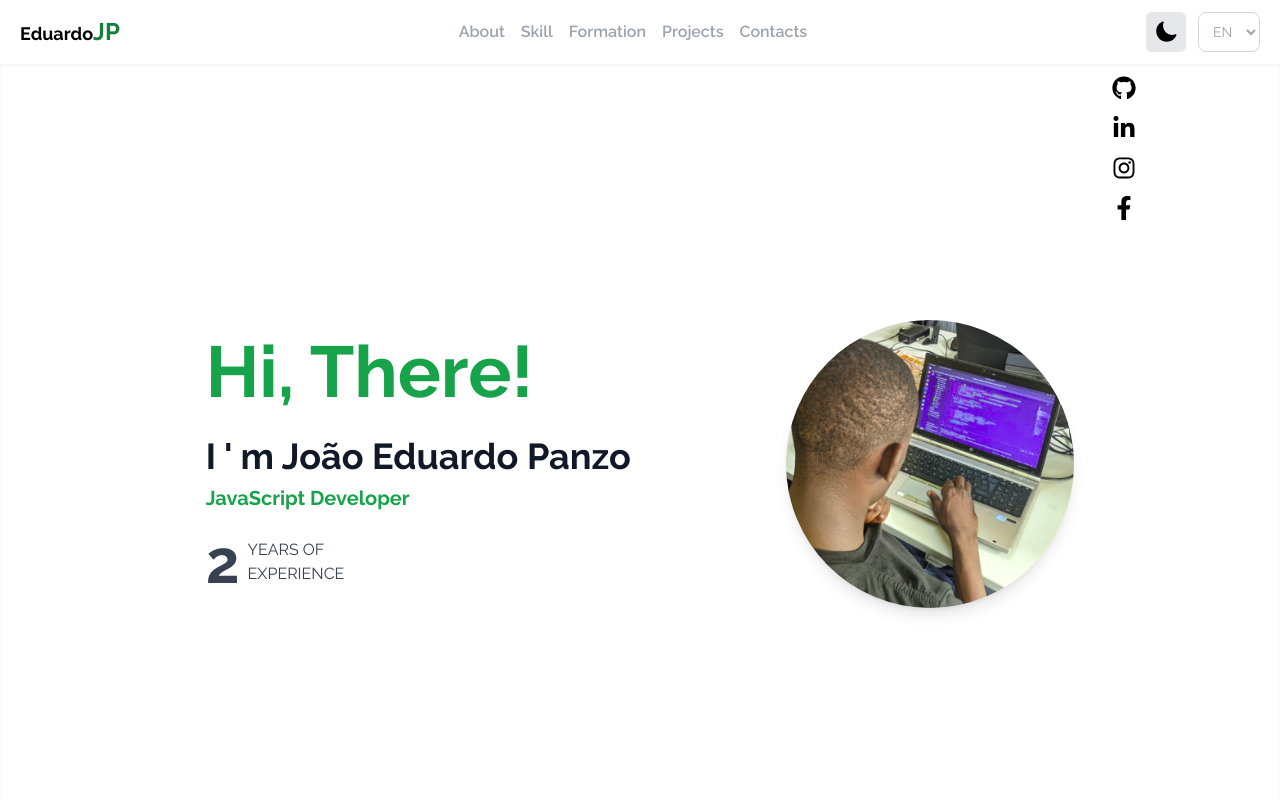
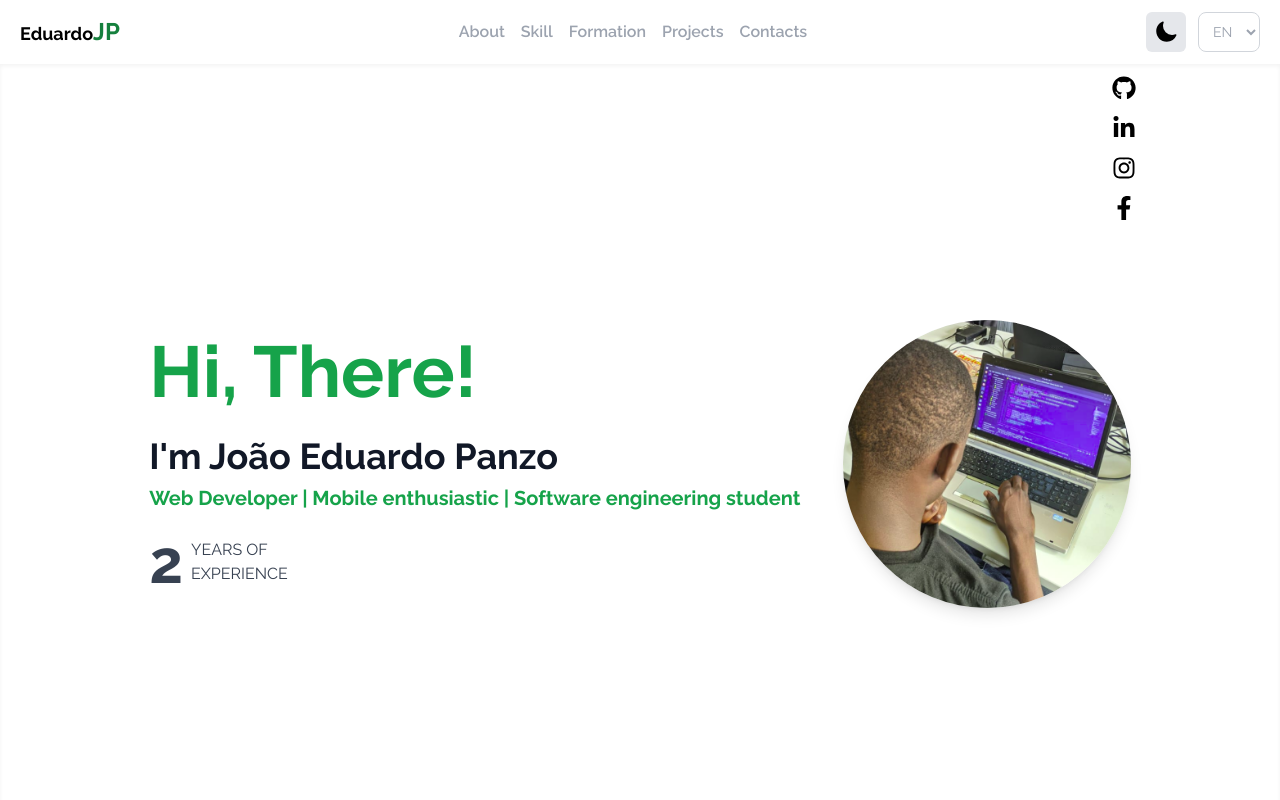
Before and after one commit to eduardojpanzo/portfolio, a Next.js app: page /en in a window 1280 px wide. Shown: the top 800 px of the page. Built offline with nearby package versions, Linux system fonts and the light colour scheme.

Commit message:
feat: tradução no banner

```diff
--- a/messages/en.json
+++ b/messages/en.json
@@ -12,5 +12,10 @@
   "SwitcherLang": {
     "label": "Change language",
     "locale": "{locale, select, pt {PT} en {EN} other {Unknown}}"
+  },"Banner":{
+    "greet":"Hi, There!",
+    "name":"I'm João Eduardo Panzo",
+    "skill":"Web Developer | Mobile enthusiastic | Software engineering student",
+    "years":"years of","experience":"experience"
   }
 }
--- a/messages/pt.json
+++ b/messages/pt.json
@@ -12,5 +12,9 @@
   "SwitcherLang": {
     "label": "Mude o idioma",
     "locale": "{locale, select, pt {PT} en {EN} other {Unknown}}"
+  },"Banner":{
+    "greet":"Olá!",
+    "name":"Eu sou João Eduardo Panzo",
+    "skill":"Desenvolvedor Web | Entusiasta em Desenvolvimeto Mobile | Estudante de engenharia de software","years":"anos de","experience":"Experiência"
   }
 }
--- a/src/app/[locale]/page.tsx
+++ b/src/app/[locale]/page.tsx
@@ -6,8 +6,15 @@ import { Formations } from "../../sections/Formations";
 import { Header } from "../../sections/Header";
 import { Projects } from "../../sections/Projects";
 import { Skills } from "../../sections/Skills";
+interface Props {
+  params:{locale:string}
+}
 
-export default function Index() {
+export default function Index({params}:Props) {
+  const locale = params.locale
+
+  console.log(locale);
+
   return (
     <div id="top">
       <Header />
--- a/src/sections/Banner.tsx
+++ b/src/sections/Banner.tsx
@@ -1,26 +1,28 @@
 import Image from "next/image";
 import { Networking } from "../components/Networking";
+import { useTranslations } from "next-intl";
 
 export function Banner() {
+  const t = useTranslations("Banner");
   return (
     <div className="shadow-inner h-screen">
       <div className="relative max-w-5xl mx-auto h-full flex flex-col items-center justify-around md:flex-row">
         <div className="mt-10 md:mt-0">
           <h1 className="text-7xl font-bold text-green-600 md:text-7xl dark:text-gray-50">
-            Hi, There!
+           {t("greet")}
             <br />
             <span className="text-gray-900 text-4xl dark:text-green-600">
-              I &apos; m João Eduardo Panzo
+              {t("name")}
             </span>
           </h1>
           <h2 className="leading-9 font-bold text-xl text-green-600 dark:text-gray-50">
-            JavaScript Developer
+          {t("skill")}
           </h2>
 
           <div className="flex gap-4 mt-4">
             <p className="uppercase flex gap-2 items-center text-gray-700 dark:text-green-600">
-              <span className="text-6xl font-bold">2</span> years of <br />
-              experience
+              <span className="text-6xl font-bold">2</span> {t("years")} <br />
+              {t("experience")}
             </p>
           </div>
         </div>
```
